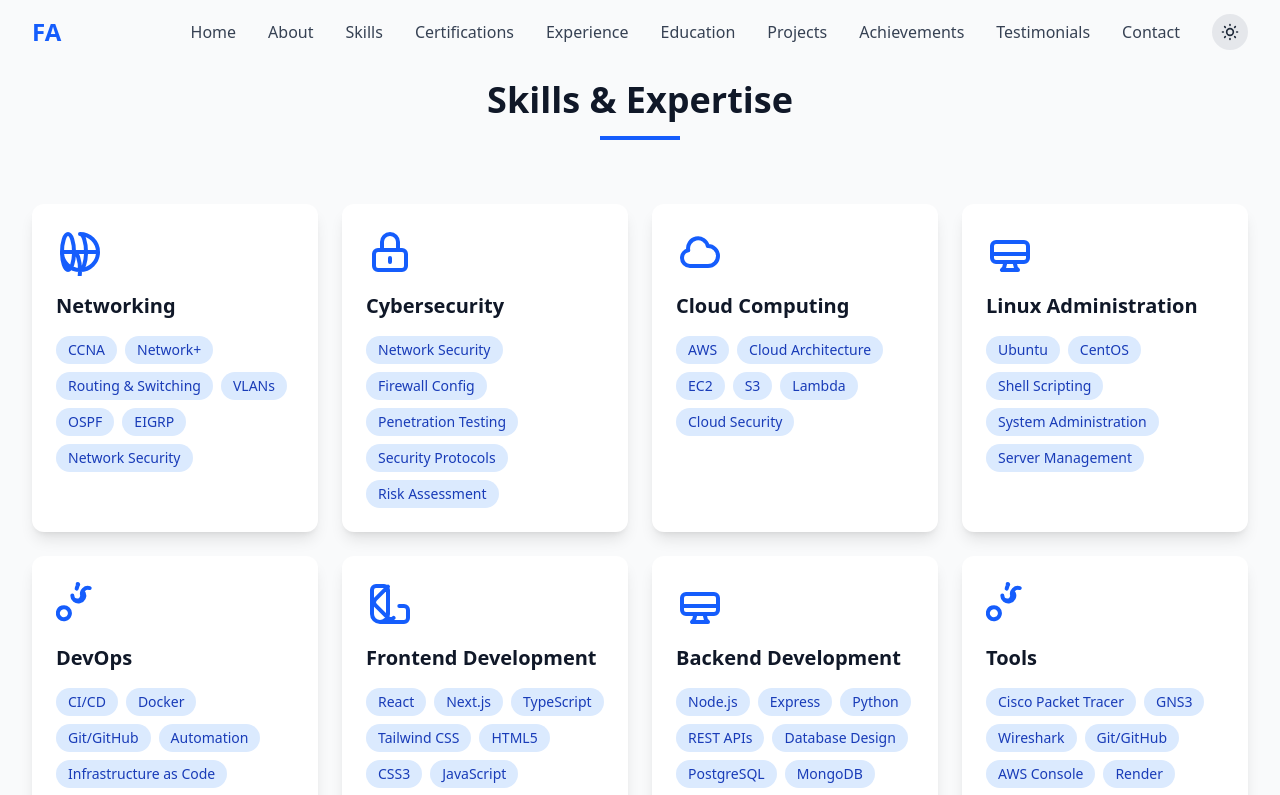
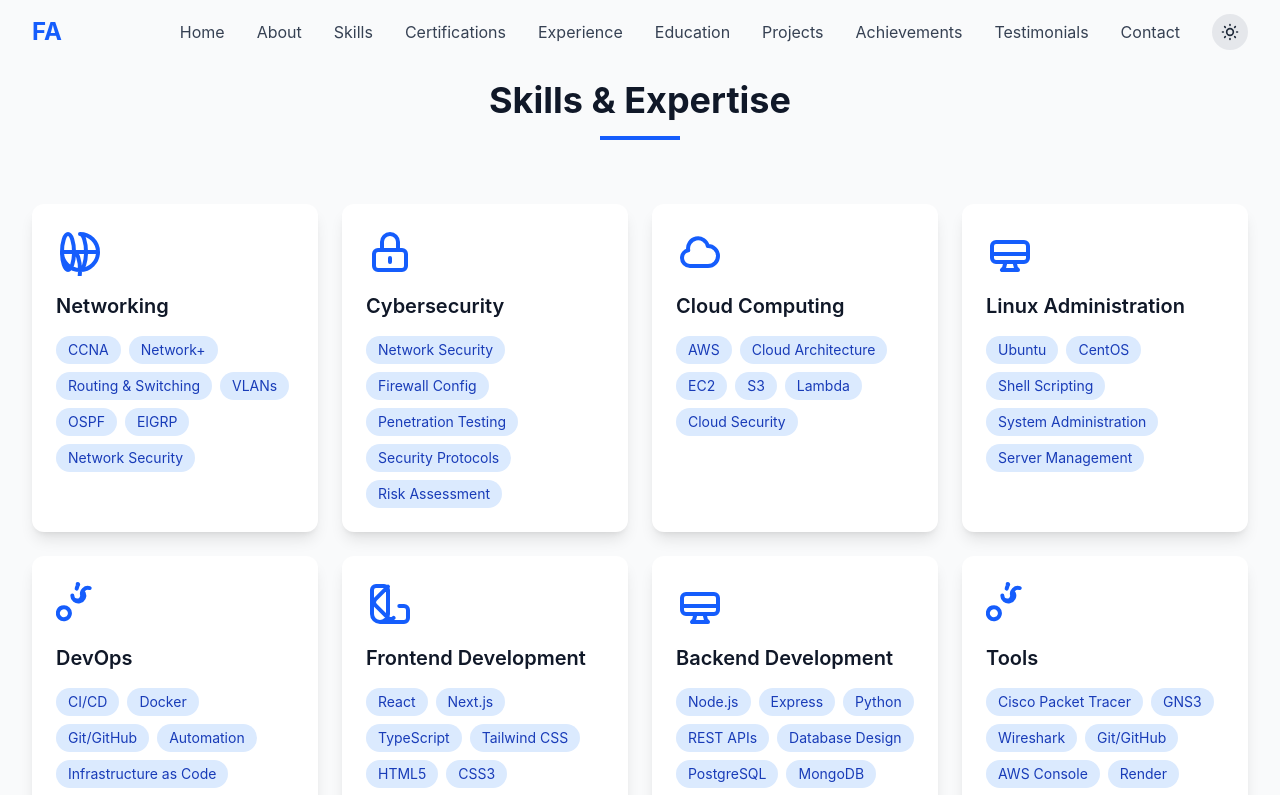
Before and after one commit to IbnAbubakri/AbubakriFaaruqAdebowaleResume, a Next.js app: page /skills in a window 1280 px wide. Shown: the top 795 px of the page. Built offline with nearby package versions, Linux system fonts and the light colour scheme.

Commit message:
Fix: Use CSS variables with .dark class for Tailwind 4

```diff
--- a/src/app/globals.css
+++ b/src/app/globals.css
@@ -1,3 +1,28 @@
 @import "tailwindcss";
 
 @custom-variant dark (&:is(.dark));
+
+@theme {
+  --color-background: light-dark(var(--background), var(--background));
+  --color-foreground: light-dark(var(--foreground), var(--foreground));
+}
+
+:root {
+  --background: #ffffff;
+  --foreground: #171717;
+}
+
+.dark {
+  --background: #0a0a0a;
+  --foreground: #ededed;
+}
+
+body {
+  background: var(--background);
+  color: var(--foreground);
+  font-family: 'Inter', -apple-system, BlinkMacSystemFont, 'Segoe UI', 'Roboto', sans-serif;
+  font-feature-settings: "rlig" 1, "calt" 1;
+  -webkit-font-smoothing: antialiased;
+  -moz-osx-font-smoothing: grayscale;
+  transition: background-color 0.3s, color 0.3s;
+}
```
